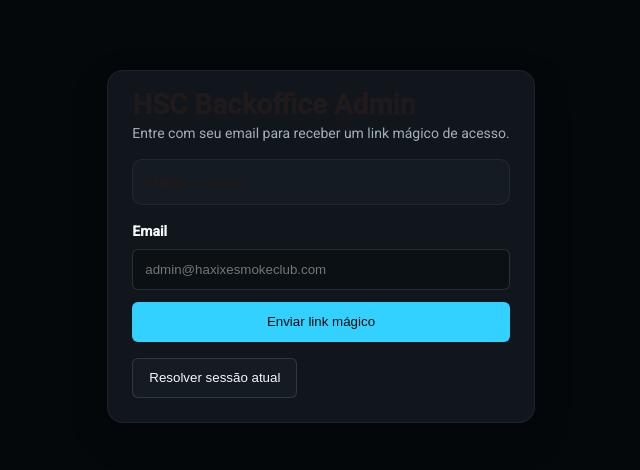
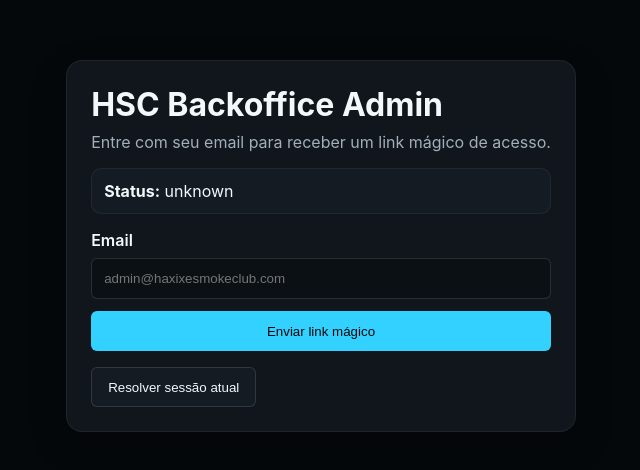
Before and after one commit to 14vosx/hsc-backoffice-admin, an Angular app: page /login in a window 1280 px wide. Shown: the part 178-648 px from the top of the page, without its empty margins (319-959 px from the left). Built offline with nearby package versions, Linux system fonts and the light colour scheme.

Commit message:
refactor(lego): remove angular material

```diff
--- a/package.json
+++ b/package.json
@@ -17,7 +17,6 @@
     "@angular/compiler": "^22.1.1",
     "@angular/core": "^22.1.1",
     "@angular/forms": "^22.1.1",
-    "@angular/material": "^22.1.1",
     "@angular/platform-browser": "^22.1.1",
     "@angular/router": "^22.1.1",
     "rxjs": "~7.8.0",
--- a/src/app/app.routes.ts
+++ b/src/app/app.routes.ts
@@ -12,7 +12,7 @@ export const routes: Routes = [
     title: 'Login | HSC Backoffice',
   },
   {
-    path: 'auth/callback',
+    path: 'login/callback',
     loadComponent: () =>
       import('./features/auth/pages/auth-callback-page/auth-callback-page.component').then(
         (m) => m.AuthCallbackPageComponent,
--- a/src/app/layout/page-container/page-container.component.scss
+++ b/src/app/layout/page-container/page-container.component.scss
@@ -15,5 +15,5 @@
 
 .page-container__subtitle {
   margin: 0;
-  color: var(--mat-sys-on-surface-variant);
+  color: var(--color-text-muted);
 }
--- a/src/styles.scss
+++ b/src/styles.scss
@@ -1,23 +1,7 @@
-// Include theming for Angular Material with `mat.theme()`.
-// This Sass mixin will define CSS variables that are used for styling Angular Material
-// components according to the Material 3 design spec.
-// Learn more about theming and how to use it for your application's
-// custom components at https://material.angular.dev/guide/theming
-@use '@angular/material' as mat;
 @use './styles/lego-tokens';
 
 html {
   height: 100%;
-  @include mat.theme(
-    (
-      color: (
-        primary: mat.$rose-palette,
-        tertiary: mat.$red-palette,
-      ),
-      typography: Roboto,
-      density: 0,
-    )
-  );
 }
 
 html.theme-light {
@@ -25,25 +9,15 @@ html.theme-light {
 }
 
 body {
-  // Default the application to a light color theme.
   color-scheme: light;
-
-  // Set a default background, font and text colors for the application using
-  // Angular Material's system-level CSS variables. Learn more about these
-  // variables at https://material.angular.dev/guide/system-variables
-  background-color: var(--mat-sys-surface);
-  color: var(--mat-sys-on-surface);
-  font: var(--mat-sys-body-medium);
-
-  // Reset the user agent margin.
+  background-color: var(--color-bg-base);
+  color: var(--color-text-main);
+  font-family: var(--font-sans);
   margin: 0;
   height: 100%;
 }
+
 html,
 body {
   min-height: 100%;
 }
-
-body {
-  margin: 0;
-}
```
Also changed, not shown: 2 other files (tests, documents, lock files or other folders).
